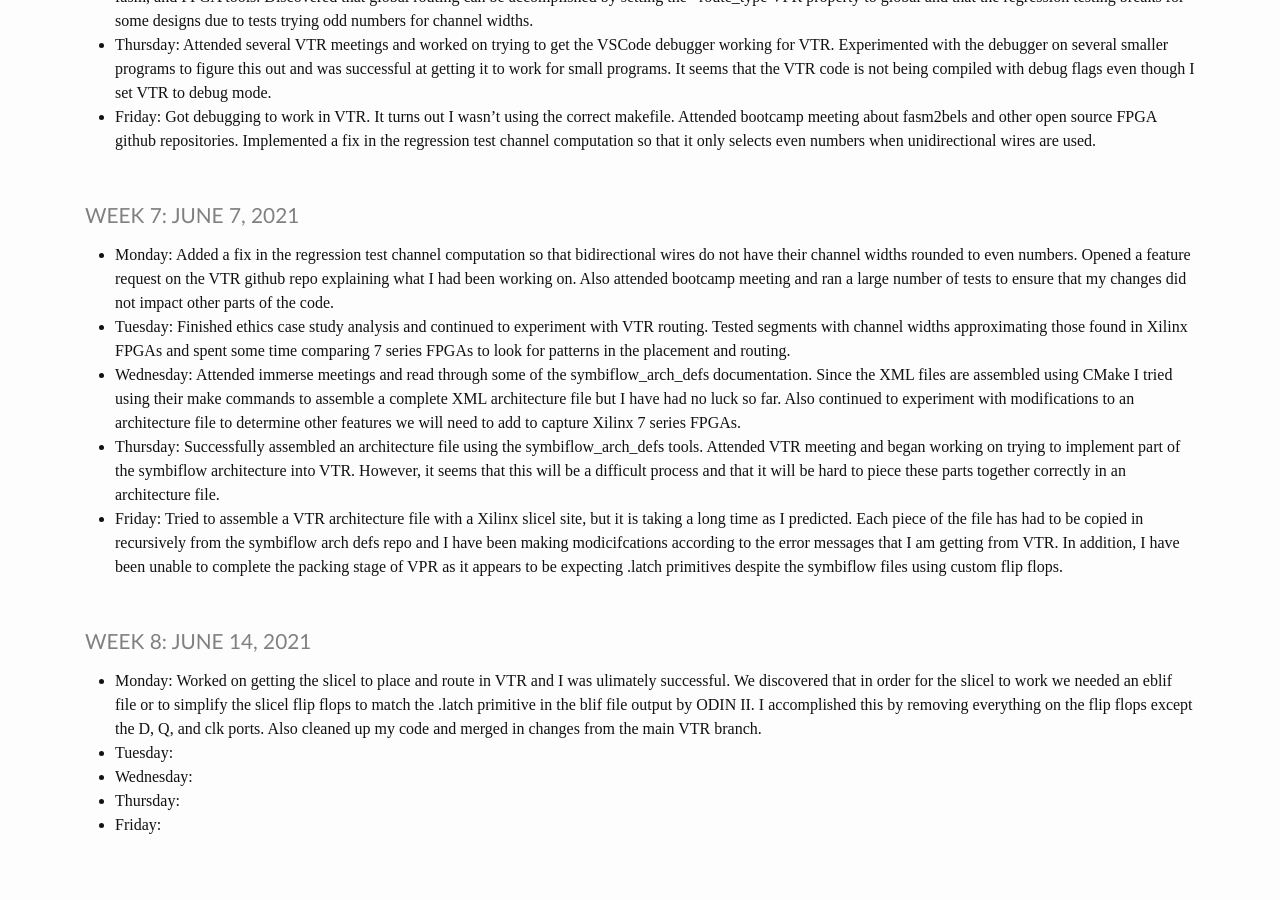
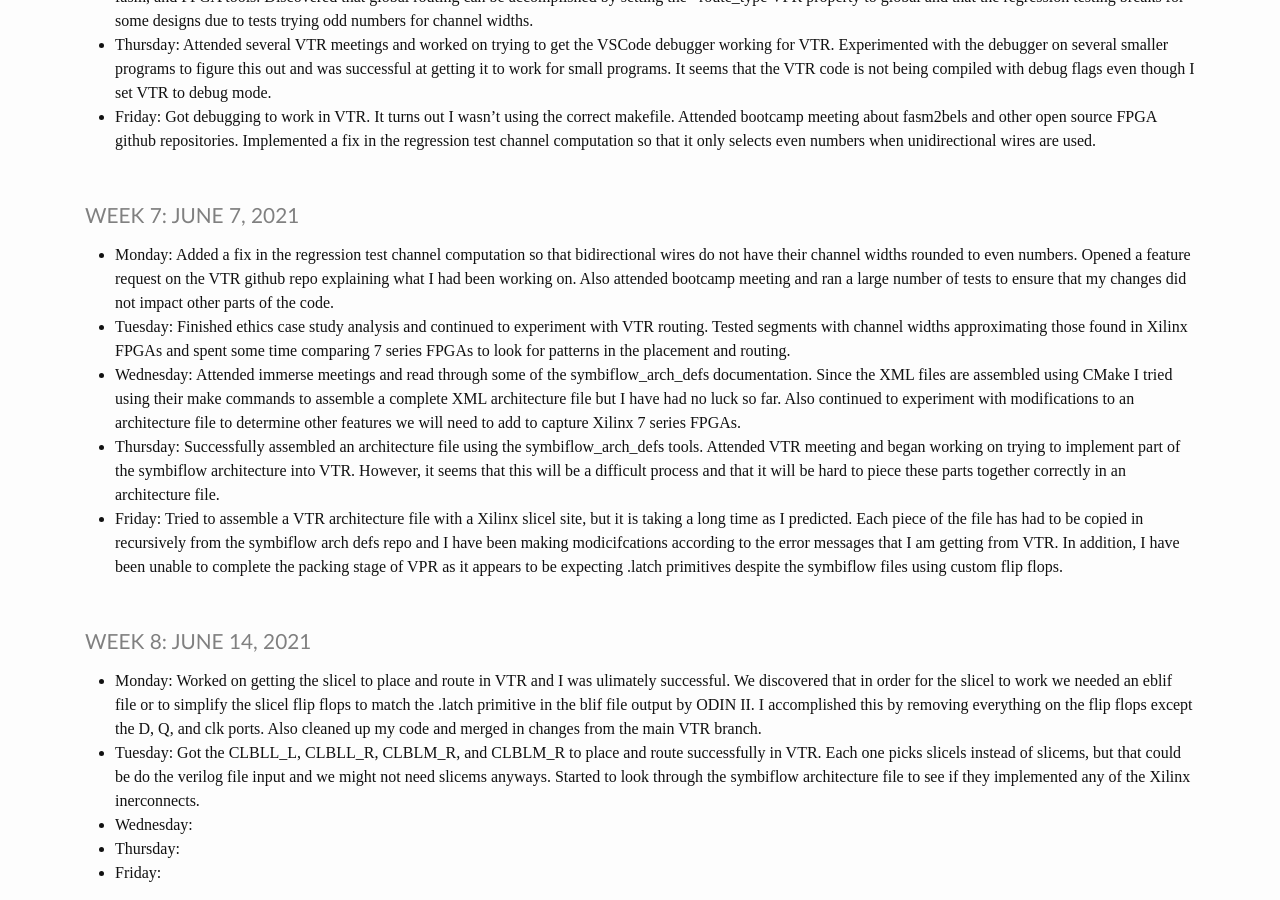
Before and after one commit to heinerb1/heinerb1.github.io, a Jekyll site: the page built from _pages/log.md, in a window 1280 px wide and 900 px high, scrolled down 1735 px. Built offline with Jekyll 4.4.1, drawn with Linux system fonts in a browser that asks for light colours; before the commit the page ends 2587 px from its top, so only the background shows below that.

Commit message:
6/15 Update

```diff
--- a/_pages/log.md
+++ b/_pages/log.md
@@ -117,7 +117,10 @@ title: IMMERSE Log
               slicel flip flops to match the .latch primitive in the blif file output by ODIN II. I accomplished
               this by removing everything on the flip flops except the D, Q, and clk ports. Also cleaned up my
               code and merged in changes from the main VTR branch.
-* **Tuesday**:
+* **Tuesday**: Got the CLBLL_L, CLBLL_R, CLBLM_R, and CLBLM_R to place and route successfully in VTR. Each one
+               picks slicels instead of slicems, but that could be do the verilog file input and we might not
+               need slicems anyways. Started to look through the symbiflow architecture file to see if they
+               implemented any of the Xilinx inerconnects.
 * **Wednesday**:
 * **Thursday**:
 * **Friday**:
```
